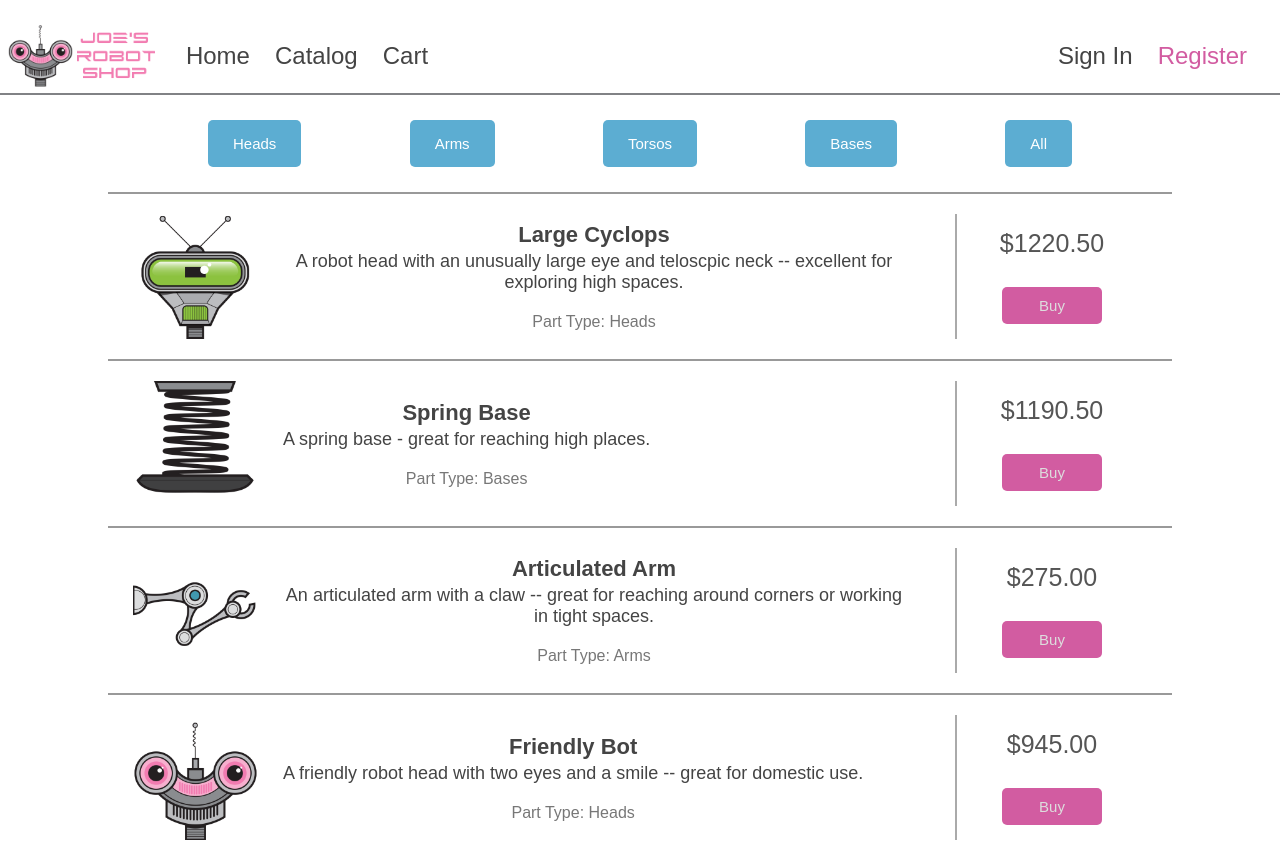
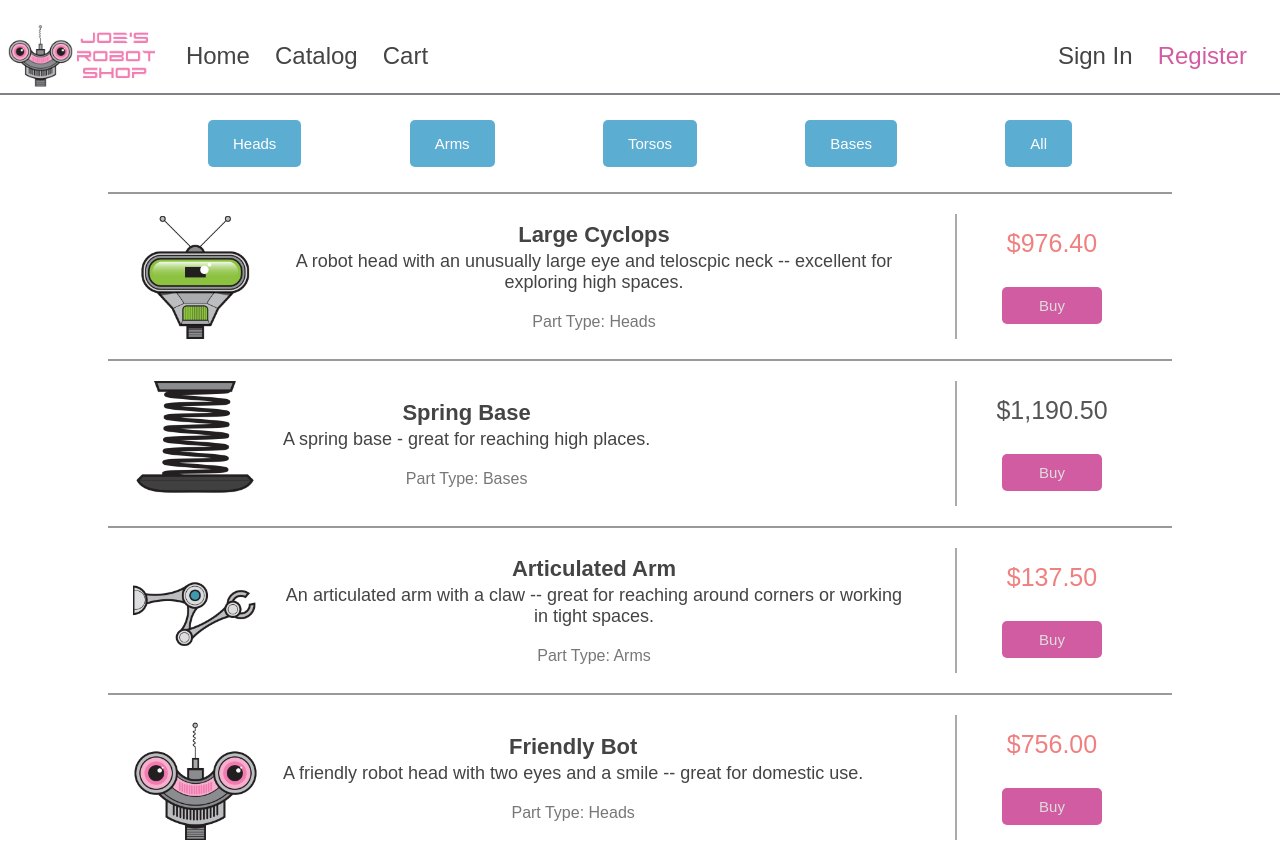
Before and after one commit to Jrk57j/AngularFundamentals-ps, an Angular app in the folder AngularFundamentals-ps/: page / in a window 1280 px wide. Shown: the top 842 px of the page. Built offline with nearby package versions, Linux system fonts and the light colour scheme.

Commit message:
turned of google analytics and added looping/binding to catalog and added discount class

```diff
--- a/AngularFundamentals-ps/src/app/catalog/catalog.component.css
+++ b/AngularFundamentals-ps/src/app/catalog/catalog.component.css
@@ -20,6 +20,10 @@
 
 .product-item {
   border-bottom: 2px solid #999;
+}
+
+.discount {
+    color: lightcoral
 }
 
 /* Product Details */
--- a/AngularFundamentals-ps/src/app/catalog/catalog.component.html
+++ b/AngularFundamentals-ps/src/app/catalog/catalog.component.html
@@ -19,7 +19,10 @@
           </div>
         </div>
         <div class="price">
-          <div>${{product.price.toFixed(2)}}</div>
+          <div *ngIf="product.discount === 0">{{product.price | currency }}</div>
+          <div *ngIf="product.discount > 0" class="discount">
+            {{product.price * (1 - product.discount) | currency :'USD'}}
+          </div>
           <button class="cta">Buy</button>
         </div>
       </div>
--- a/AngularFundamentals-ps/src/app/catalog/catalog.component.ts
+++ b/AngularFundamentals-ps/src/app/catalog/catalog.component.ts
@@ -9,7 +9,7 @@ import { IProduct } from './product.model';
 })
 
 export class CatalogComponent {
-  products: IProduct[];
+  products?: IProduct[];
   filter: string = '';
 
   constructor() {
@@ -40,8 +40,8 @@ export class CatalogComponent {
         name: "Articulated Arm",
         imageName: "arm-articulated-claw.png",
         category: "Arms",
-        price: 275,
-        discount: 0
+        price: 275.0,
+        discount: 0.50
       },
       {
         id: 2,
@@ -72,6 +72,6 @@ export class CatalogComponent {
 
   getFilteredProducts() {
     return this.filter === '' ? this.products :
-      this.products.filter((product) => product.category === this.filter);
+      this.products?.filter((product) => product.category === this.filter);
   }
 }
```
